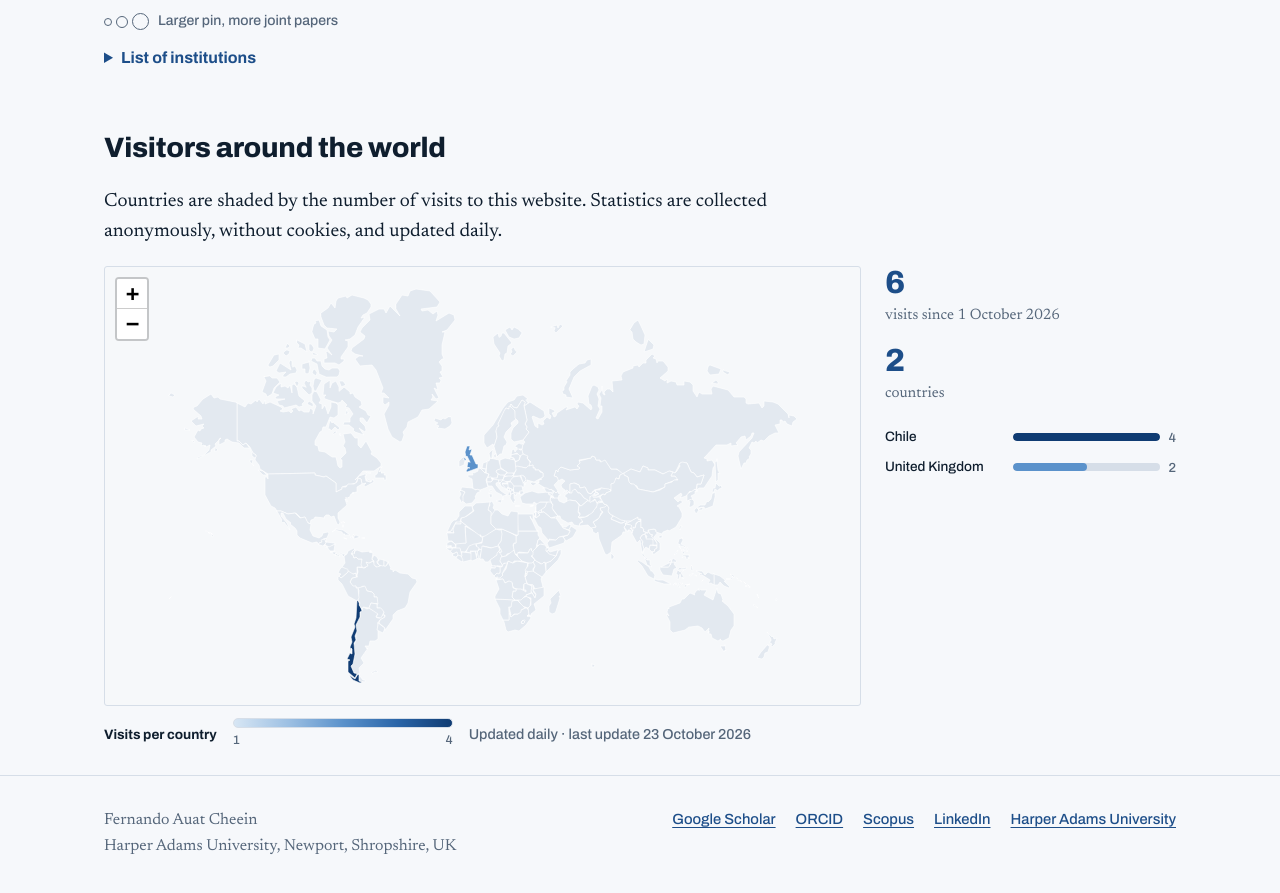
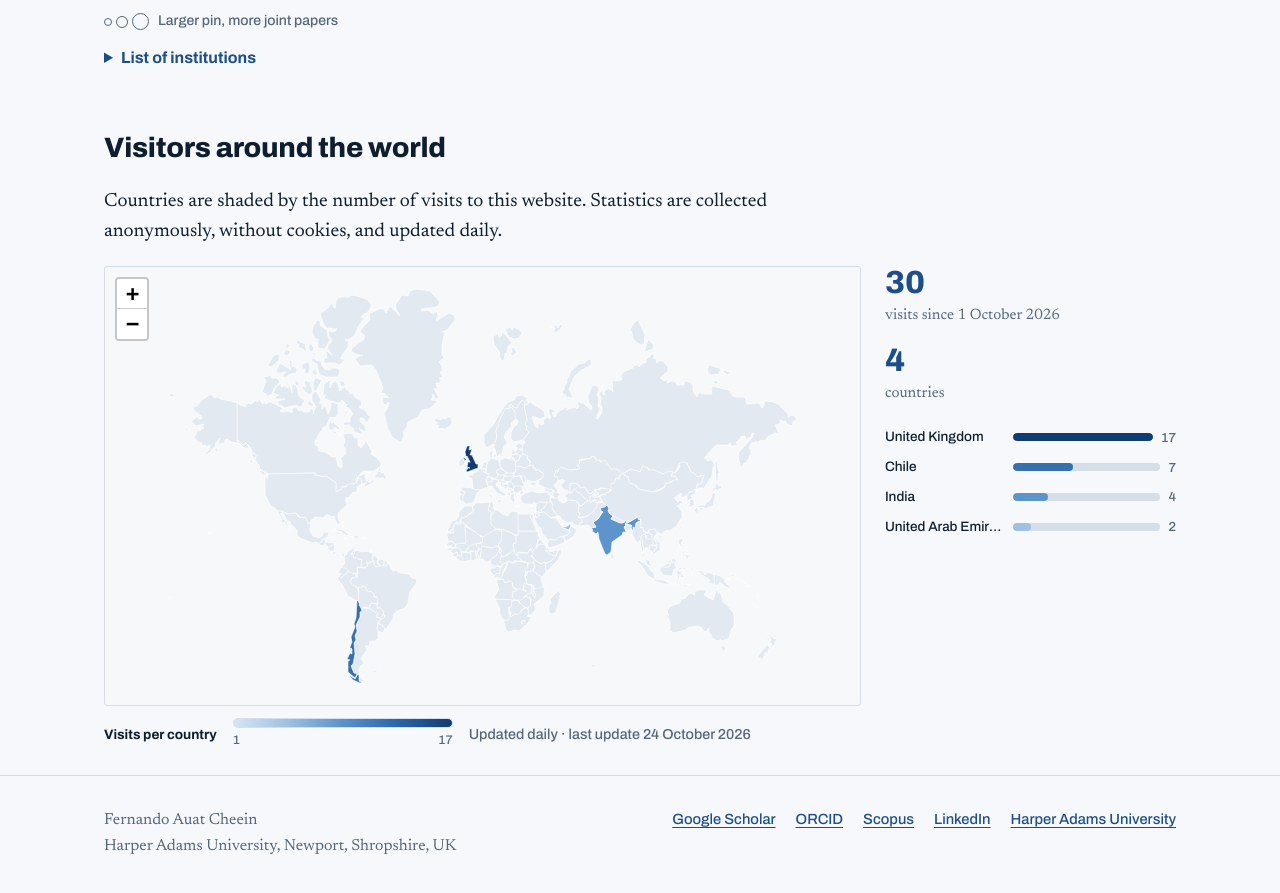
Before and after one commit to fauatcheein/fauatcheein, a Jekyll site: the page built from network.html, in a window 1280 px wide and 900 px high, scrolled down 1007 px. Shown: the top 893 px of the window. Built offline with Jekyll 4.4.1, drawn with Linux system fonts in a browser that asks for light colours.

Commit message:
Update visitor statistics

```diff
--- a/_data/visitors.json
+++ b/_data/visitors.json
@@ -1,13 +1,17 @@
 {
-  "updated": "2026-10-23T13:52:00Z",
+  "updated": "2026-10-24T05:41:11Z",
   "since": "2026-10-01",
-  "total": 6,
+  "total": 30,
   "countries": {
-    "CL": 4,
-    "GB": 2
+    "GB": 17,
+    "CL": 7,
+    "IN": 4,
+    "AE": 2
   },
   "names": {
+    "GB": "United Kingdom",
     "CL": "Chile",
-    "GB": "United Kingdom"
+    "IN": "India",
+    "AE": "United Arab Emirates"
   }
 }
```
